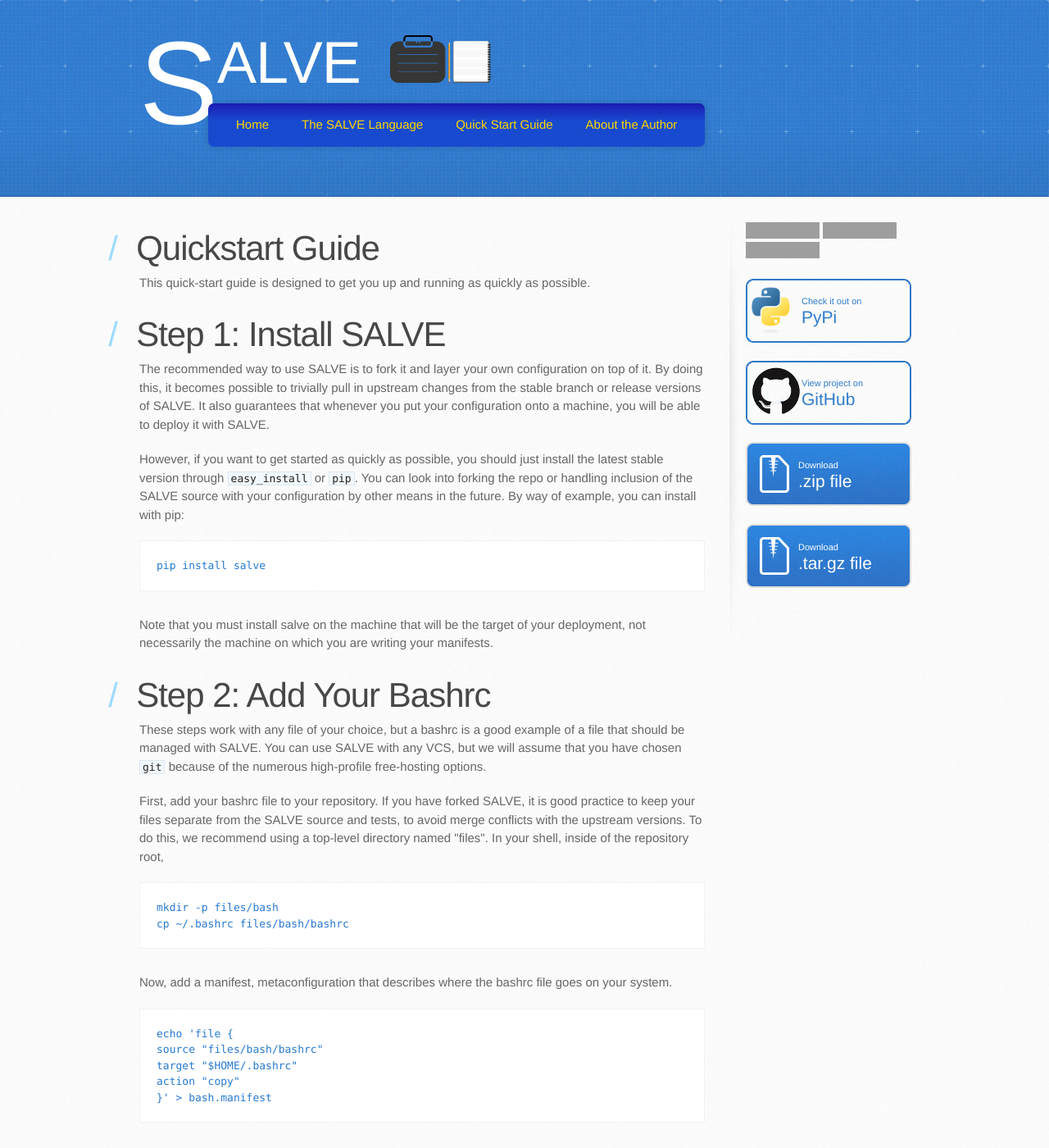
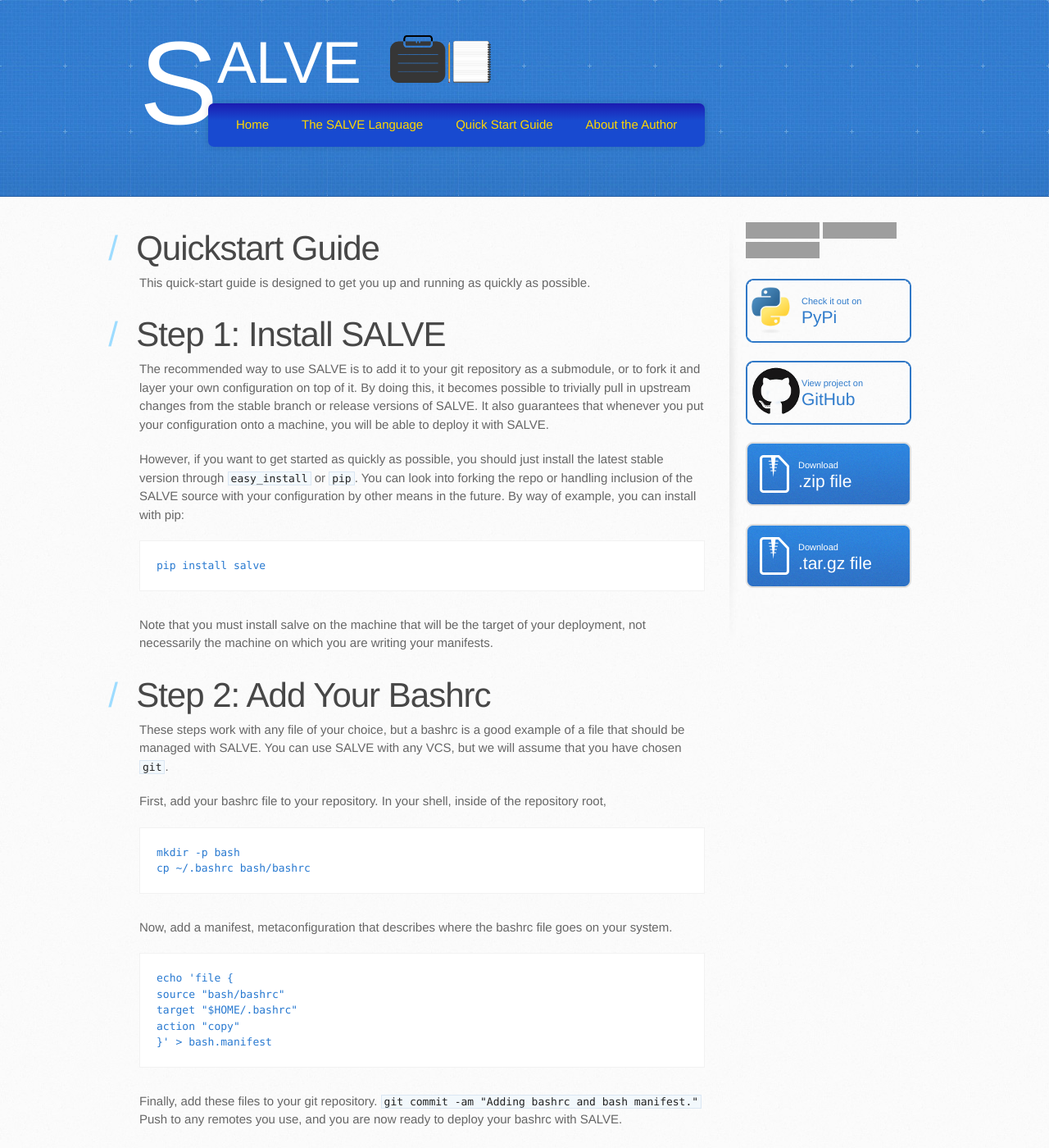
Before and after one commit to sirosen/salve.sirosen.net, a Jekyll site: the page built from quickstart.html, in a window 1280 px wide and 1400 px high. Shown: the whole window at 82% size. Built offline with Jekyll 4.4.1, drawn with Linux system fonts in a browser that asks for light colours; some web fonts are replaced; some of the changed text lies outside the part shown; grey boxes are pictures that could not be loaded.

Commit message:
Modified quickstart to discourage forking workflow
To keep config repos lightweight and easy to navigate, it's much nicer to
employ submodules to include the SALVE source. Rather than encouraging forking
the repo and layer (as was the previous recommendation, on account of the
SALVE_ROOT dir and so forth), we now encourage the use of submodules in spite
of the difficulties that they introduce. They better describe a dependent
repository than a fork.

```diff
--- a/quickstart.html
+++ b/quickstart.html
@@ -18,8 +18,10 @@ layout: default
     Step 1: Install SALVE
 </h1>
 
-<p>The recommended way to use SALVE is to fork it and layer your own configuration on top of it.
-By doing this, it becomes possible to trivially pull in upstream changes from the stable branch or release versions of SALVE.
+<p>The recommended way to use SALVE is to add it to your git repository as a
+submodule, or to fork it and layer your own configuration on top of it.
+By doing this, it becomes possible to trivially pull in upstream changes from
+the stable branch or release versions of SALVE.
 It also guarantees that whenever you put your configuration onto a machine, you
 will be able to deploy it with SALVE.</p>
 
@@ -43,22 +45,21 @@ manifests.</p>
     Step 2: Add Your Bashrc
 </h1>
 
-<p>These steps work with any file of your choice, but a bashrc is a good example of a file that should be managed with SALVE.
+<p>These steps work with any file of your choice, but a bashrc is a good
+example of a file that should be managed with SALVE.
 You can use SALVE with any VCS, but we will assume that you have chosen
-<code>git</code> because of the numerous high-profile free-hosting options.</p>
+<code>git</code>.</p>
 
 <p>First, add your bashrc file to your repository.
-If you have forked SALVE, it is good practice to keep your files separate from the SALVE source and tests, to avoid merge conflicts with the upstream versions.
-To do this, we recommend using a top-level directory named "files".
 In your shell, inside of the repository root,</p>
 
-<pre><code>mkdir -p files/bash
-cp ~/.bashrc files/bash/bashrc</code></pre>
+<pre><code>mkdir -p bash
+cp ~/.bashrc bash/bashrc</code></pre>
 
 <p>Now, add a manifest, metaconfiguration that describes where the bashrc file goes on your system.</p>
 
 <pre><code>echo 'file {
-source "files/bash/bashrc"
+source "bash/bashrc"
 target "$HOME/.bashrc"
 action "copy"
 }' > bash.manifest</pre></code>
```
Also changed, not shown: other parts of quickstart.html (+2 -1 lines).
